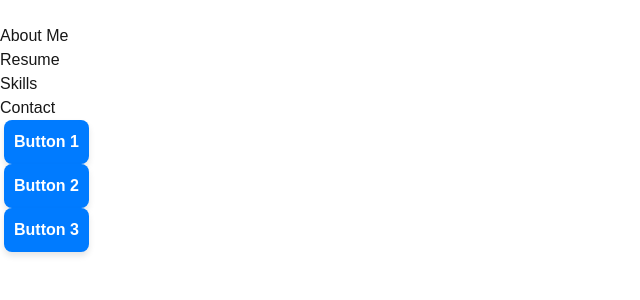
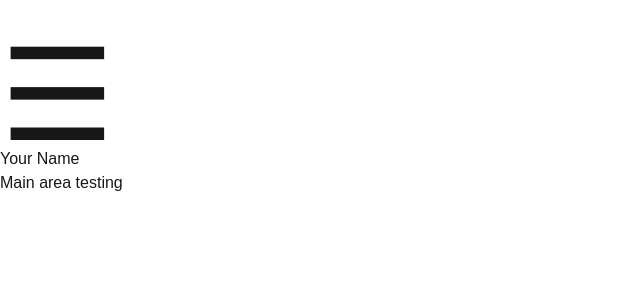
Before and after one commit to brinson-carrier/bcarrier, a Next.js app: page /bcarrier/ in a window 1280 px wide. Shown: the top 300 px of the page, without its empty margins (0-640 px from the left). Built offline with nearby package versions, Linux system fonts and the light colour scheme.

Commit message:
changed up the menu button

```diff
--- a/src/app/page.tsx
+++ b/src/app/page.tsx
@@ -1,11 +1,28 @@
 "use client";
 
+import React, { useState } from "react";
 import Header from "@/components/Header";
 
 export default function Home() {
+  const [isMenuOpen, setIsMenuOpen] = useState(false);
+
+  const toggleMenu = () => {
+    setIsMenuOpen(!isMenuOpen);
+  };
+
   return (
-    <>
-      <Header />
-    </>
+    <div className="relative">
+      {/* Menu Button */}
+      <Header isOpen={isMenuOpen} onToggle={toggleMenu} />
+
+      {/* Main Content */}
+      <main
+        className={`transition-opacity duration-300 ${
+          isMenuOpen ? "opacity-50 pointer-events-none" : "opacity-100"
+        }`}
+      >
+        <p>Main area testing</p>
+      </main>
+    </div>
   );
 }
--- a/src/components/Header.tsx
+++ b/src/components/Header.tsx
@@ -1,24 +1,38 @@
 "use client";
 
-// import Link from "next/link";
-import MenuButton from "./MenuButton";
-import CoolButton from "./CoolButton";
+import React from "react";
 
-const Header = () => {
+interface HeaderProps {
+  isOpen: boolean;
+  onToggle: () => void;
+}
+
+const Header: React.FC<HeaderProps> = ({ isOpen, onToggle }) => {
   return (
-    <div className="flex flex-wrap w-full gap-4">
-      <div>
-        <MenuButton></MenuButton>
-      </div>
-      <div className="flex-1 min-w-[150px]">
-        <CoolButton text="Button 1" onClick={() => console.log("Button 1 clicked")} />
-      </div>
-      <div className="flex-1 min-w-[150px]">
-        <CoolButton text="Button 2" onClick={() => console.log("Button 2 clicked")} />
-      </div>
-      <div className="flex-1 min-w-[150px]">
-        <CoolButton text="Button 3" onClick={() => console.log("Button 3 clicked")} />
-      </div>
+    <div className="flex items-center justify-between w-full h-[15vw] max-h-[100px] bg-gray-800 text-white px-4">
+      {/* Hamburger/Close Button */}
+      <button
+        className="flex items-center justify-center bg-gray-700 rounded-full"
+        onClick={onToggle}
+        aria-label="Toggle Menu"
+        style={{
+          width: "15vw", // 15% of the viewport width
+          height: "15vw", // Keep the button square
+          maxWidth: "100px", // Cap the maximum size
+          maxHeight: "100px", // Cap the maximum size
+        }}
+      >
+        {isOpen ? (
+          <span style={{ fontSize: "10vw", maxWidth: "60px" }}>✖</span> // X Icon
+        ) : (
+          <span style={{ fontSize: "10vw", maxWidth: "60px" }}>☰</span> // Hamburger Icon
+        )}
+      </button>
+
+      {/* Name */}
+      <h1 className="text-xl sm:text-2xl font-bold flex-grow text-right">
+        Your Name
+      </h1>
     </div>
   );
 };
--- a/src/components/MenuButton.tsx
+++ b/src/components/MenuButton.tsx
@@ -1,40 +1,66 @@
 "use client";
-import React, { useState } from "react";
+import React from "react";
 
-const MenuButton = () => {
-  const [isOpen, setIsOpen] = useState(false);
+interface MenuButtonProps {
+  isOpen: boolean;
+  onToggle: () => void;
+}
 
-  const toggleMenu = () => {
-    setIsOpen(!isOpen);
-  };
-
+const MenuButton: React.FC<MenuButtonProps> = ({ isOpen, onToggle }) => {
   return (
-    <div className="relative">
-      {/* Menu Button */}
+    <div>
+      {/* Hamburger/Close Button */}
       <button
-        className="w-10 h-10 flex items-center justify-center bg-gray-800 text-white rounded-full"
-        onClick={toggleMenu}
-        aria-label="Menu"
+        className="absolute top-4 left-4 z-20 flex items-center justify-center bg-gray-800 text-white rounded-full"
+        onClick={onToggle}
+        aria-label="Toggle Menu"
+        style={{
+          width: "15vw",
+          height: "15vw",
+          maxWidth: "100px",
+          maxHeight: "100px",
+        }}
       >
-        {/* Menu Icon */}
-        <span className={`block w-6 h-0.5 bg-white transition-transform duration-300 ${isOpen ? "rotate-45 translate-y-2" : ""}`} />
-        <span className={`block w-6 h-0.5 bg-white transition-opacity duration-300 ${isOpen ? "opacity-0" : ""}`} />
-        <span className={`block w-6 h-0.5 bg-white transition-transform duration-300 ${isOpen ? "-rotate-45 -translate-y-2" : ""}`} />
+          {isOpen ? (
+            <span className="font-bold" style={{ fontSize: "max(10vw, 16px)", maxWidth: "60px" }}>✖</span>
+          ) : (
+            <span className="font-bold" style={{ fontSize: "max(10vw, 16px)", maxWidth: "60px" }}>☰</span>
+          )}
       </button>
 
-      {/* Expanding Menu */}
-      <div
-        className={`absolute top-12 left-0 w-48 bg-gray-700 text-white rounded-lg shadow-lg overflow-hidden transition-all duration-300 ${
-          isOpen ? "max-h-64 opacity-100" : "max-h-0 opacity-0"
-        }`}
-      >
-        <ul>
-          <li className="p-4 hover:bg-gray-600 cursor-pointer">About Me</li>
-          <li className="p-4 hover:bg-gray-600 cursor-pointer">Resume</li>
-          <li className="p-4 hover:bg-gray-600 cursor-pointer">Skills</li>
-          <li className="p-4 hover:bg-gray-600 cursor-pointer">Contact</li>
-        </ul>
-      </div>
+      {/* Menu Overlay */}
+      {isOpen && (
+        <div className="fixed top-0 left-0 w-full h-full bg-gray-800 text-white z-10 flex flex-col items-center justify-center">
+          <a
+            href="#about"
+            className="text-2xl py-4 hover:text-blue-400"
+            onClick={onToggle}
+          >
+            About Me
+          </a>
+          <a
+            href="#resume"
+            className="text-2xl py-4 hover:text-blue-400"
+            onClick={onToggle}
+          >
+            Resume
+          </a>
+          <a
+            href="#skills"
+            className="text-2xl py-4 hover:text-blue-400"
+            onClick={onToggle}
+          >
+            Skills & Tools
+          </a>
+          <a
+            href="#contact"
+            className="text-2xl py-4 hover:text-blue-400"
+            onClick={onToggle}
+          >
+            Contact
+          </a>
+        </div>
+      )}
     </div>
   );
 };
```
